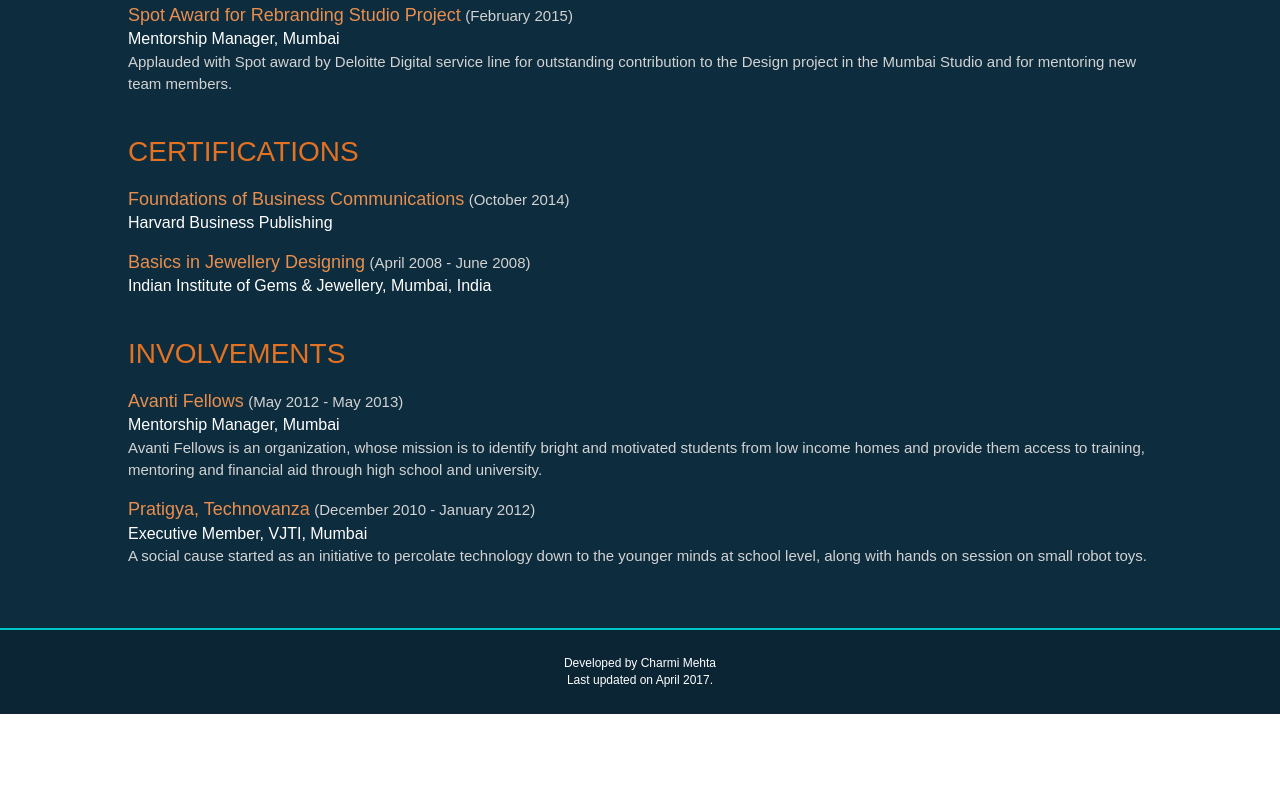
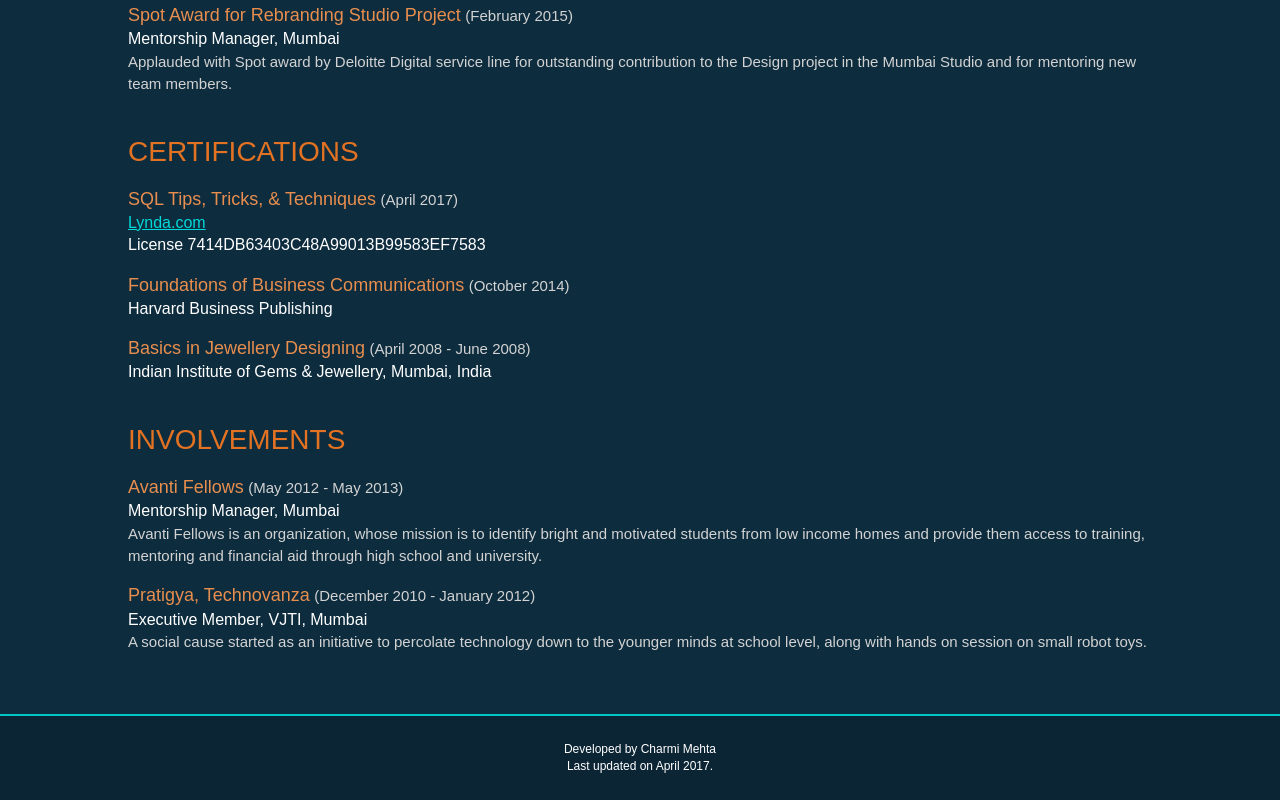
Before and after one commit to charmi99/charmi99.github.io, a plain HTML site: page resume.html in a window 1280 px wide. Shown: the part 2185-2985 px from the top of the page. Before the commit the page ends 2899 px from the top, so only its background shows below. Drawn offline with Linux system fonts and the light colour scheme.

Commit message:
Update resume.html

```diff
--- a/resume.html
+++ b/resume.html
@@ -191,6 +191,14 @@
             <div id = "resumeheader">
             CERTIFICATIONS</div>
 
+
+            <div class = "resumecontent">
+            <p> <span class="res-high1">SQL Tips, Tricks, & Techniques</span> <span class="res-high">(April 2017)</span></br>
+              <a href = "https://www.lynda.com/home/CertificateOfCompletion/PrintCertificate.aspx?lpk57=7414DB63403C48A99013B99583EF7583">
+                Lynda.com</a> </br>License 7414DB63403C48A99013B99583EF7583
+            </p>
+            </div>
+
             <div class = "resumecontent">
             <p> <span class="res-high1">Foundations of Business Communications</span> <span class="res-high">(October 2014)</span></br>
               Harvard Business Publishing
```
